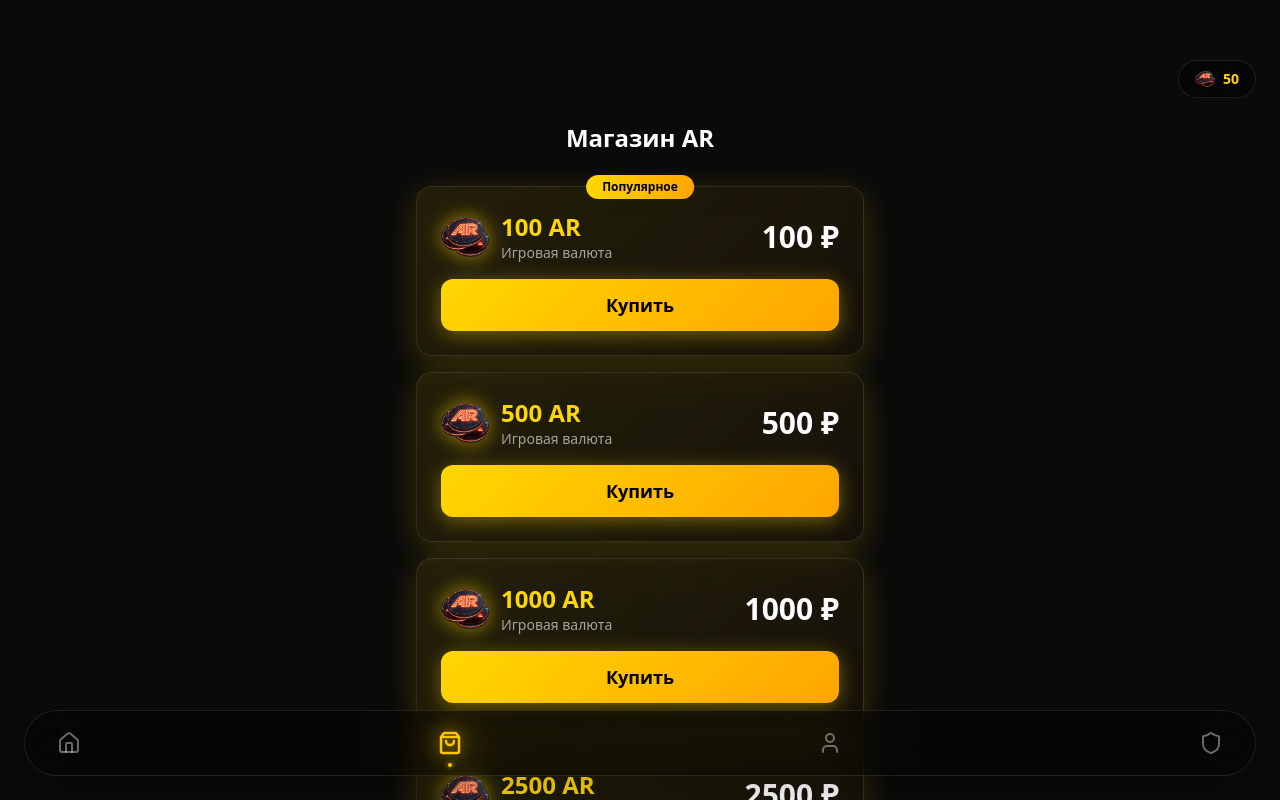
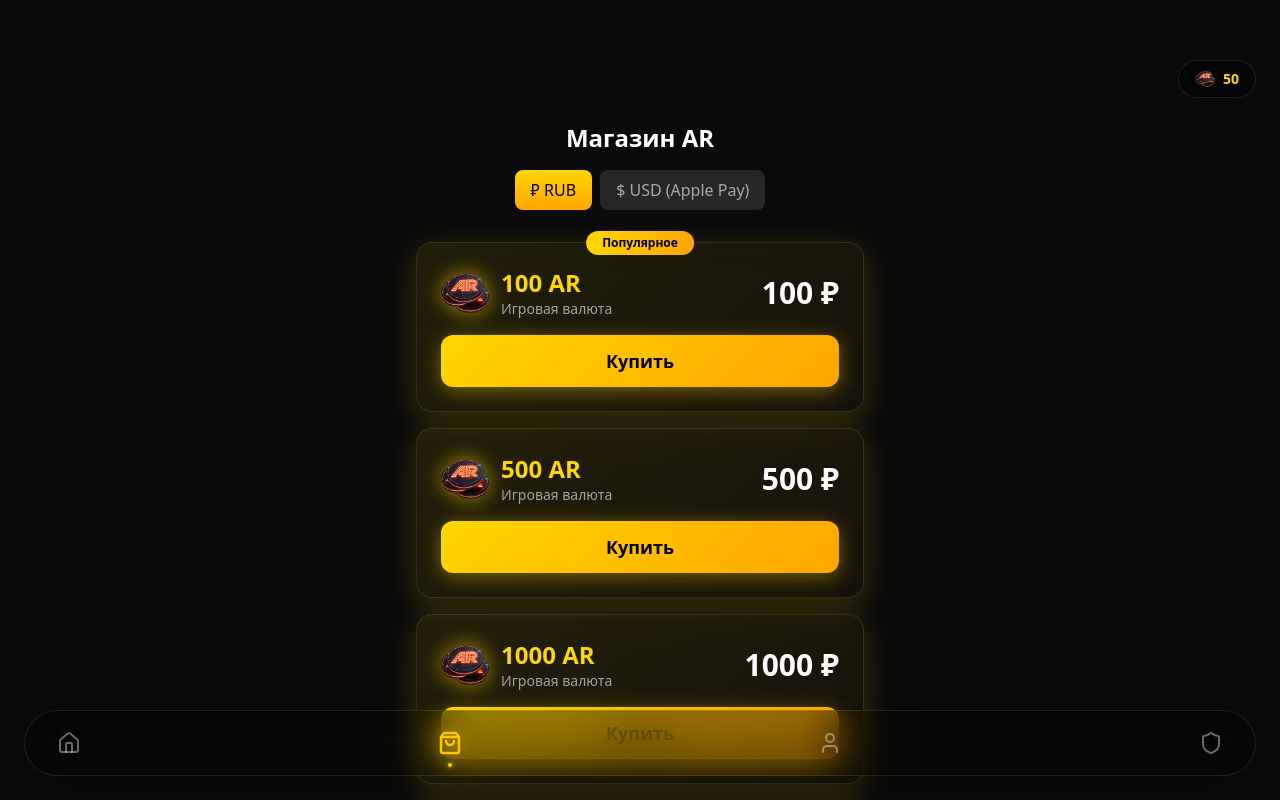
Before and after one commit to aleksandrbekk/AR-ARENA-REACT, a React (Vite) app: page /shop in a window 1280 px wide. Built offline with nearby package versions, Linux system fonts and the light colour scheme; no server answers.

Commit message:
feat: add USD currency support for Apple Pay in Lava.top

```diff
--- a/api/lava-webhook.js
+++ b/api/lava-webhook.js
@@ -93,8 +93,17 @@
         return res.status(404).json({ error: 'User not found' });
       }
 
-      // Расчёт AR (1 RUB = 1 AR, можно изменить формулу)
-      const arAmount = Math.floor(amount);
+      // Расчёт AR
+      // Для RUB: 1 RUB = 1 AR
+      // Для USD: 1 USD = ~90 AR (примерный курс, можно настроить)
+      let arAmount;
+      if (currency === 'USD' || currency === 'EUR') {
+        // Конвертируем USD/EUR в AR (примерный курс: $1 = 90 AR)
+        arAmount = Math.floor(amount * 90);
+      } else {
+        // Для RUB: 1 RUB = 1 AR
+        arAmount = Math.floor(amount);
+      }
 
       // Зачисление AR через RPC функцию
       const updateResponse = await fetch(
--- a/src/pages/ShopPage.tsx
+++ b/src/pages/ShopPage.tsx
@@ -8,6 +8,7 @@
   id: string
   amount: number
   price: number
+  priceUsd?: number // Цена в USD для Apple Pay
   popular?: boolean
   offerId: string
 }
@@ -17,6 +18,7 @@
     id: 'test_drive',
     amount: 100,
     price: 100,
+    priceUsd: 1.1, // ~100₽ = $1.1 (примерный курс)
     popular: true,
     offerId: 'bfb09100-385e-4e36-932a-682032e54381' // ТЕСТ-ДРАЙВ
   },
@@ -24,24 +26,28 @@
     id: 'start',
     amount: 500,
     price: 500,
+    priceUsd: 5.5, // ~500₽ = $5.5
     offerId: '8bc3a2ef-e5f1-412a-a356-e8aaf1a7fd06' // СТАРТ
   },
   {
     id: 'advanced',
     amount: 1000,
     price: 1000,
+    priceUsd: 11, // ~1000₽ = $11
     offerId: '7b79ce70-e816-4db7-a031-3b8976df9376' // ПРОДВИНУТЫЙ
   },
   {
     id: 'expert',
     amount: 2500,
     price: 2500,
+    priceUsd: 27.5, // ~2500₽ = $27.5
     offerId: 'ace5ec7e-371e-473c-80f5-cfe4374a4574' // ЭКСПЕРТ
   },
   {
     id: 'master',
     amount: 5000,
     price: 5000,
+    priceUsd: 55, // ~5000₽ = $55
     offerId: '4f758f9b-71ff-47e5-99ff-5244ba9bd80e' // МАСТЕР
   }
 ]
@@ -67,6 +73,8 @@
     }
   }, [navigate])
 
+  const [selectedCurrency, setSelectedCurrency] = useState<'RUB' | 'USD'>('RUB')
+
   const buyAR = async (pkg: ARPackage) => {
     if (!telegramUser) {
       showToast({ variant: 'error', title: 'Нет данных пользователя' })
@@ -76,9 +84,14 @@
     setLoading(pkg.id)
 
     try {
+      // Выбираем цену и валюту
+      const amount = selectedCurrency === 'USD' && pkg.priceUsd ? pkg.priceUsd : pkg.price
+      const currency = selectedCurrency
+
       console.log('🔄 Создаю счёт:', {
         telegramId: telegramUser.id,
-        amount: pkg.price
+        amount,
+        currency
       })
 
       const response = await fetch('/api/lava-create-invoice', {
@@ -87,8 +100,8 @@
         body: JSON.stringify({
           telegramId: telegramUser.id,
           email: `${telegramUser.id}@ararena.pro`,
-          amount: pkg.price,
-          currency: 'RUB',
+          amount,
+          currency,
           offerId: pkg.offerId
         })
       })
@@ -151,9 +164,33 @@
 
       {/* Заголовок */}
       <div className="mb-8">
-        <h1 className="text-2xl font-bold text-center">
+        <h1 className="text-2xl font-bold text-center mb-4">
           Магазин AR
         </h1>
+
+        {/* Выбор валюты */}
+        <div className="flex justify-center gap-2 mb-4">
+          <button
+            onClick={() => setSelectedCurrency('RUB')}
+            className={`px-4 py-2 rounded-lg font-medium transition-all ${
+              selectedCurrency === 'RUB'
+                ? 'bg-gradient-to-b from-[#FFD700] to-[#FFA500] text-black'
+                : 'bg-zinc-800 text-white/60'
+            }`}
+          >
+            ₽ RUB
+          </button>
+          <button
+            onClick={() => setSelectedCurrency('USD')}
+            className={`px-4 py-2 rounded-lg font-medium transition-all ${
+              selectedCurrency === 'USD'
+                ? 'bg-gradient-to-b from-[#FFD700] to-[#FFA500] text-black'
+                : 'bg-zinc-800 text-white/60'
+            }`}
+          >
+            $ USD (Apple Pay)
+          </button>
+        </div>
       </div>
 
       {/* Пакеты AR */}
@@ -197,8 +234,15 @@
               {/* Price */}
               <div className="text-right">
                 <div className="text-3xl font-bold text-white">
-                  {pkg.price} ₽
+                  {selectedCurrency === 'USD' && pkg.priceUsd
+                    ? `$${pkg.priceUsd}`
+                    : `${pkg.price} ₽`}
                 </div>
+                {selectedCurrency === 'USD' && pkg.priceUsd && (
+                  <div className="text-xs text-white/40 line-through">
+                    {pkg.price} ₽
+                  </div>
+                )}
               </div>
             </div>
 
```
